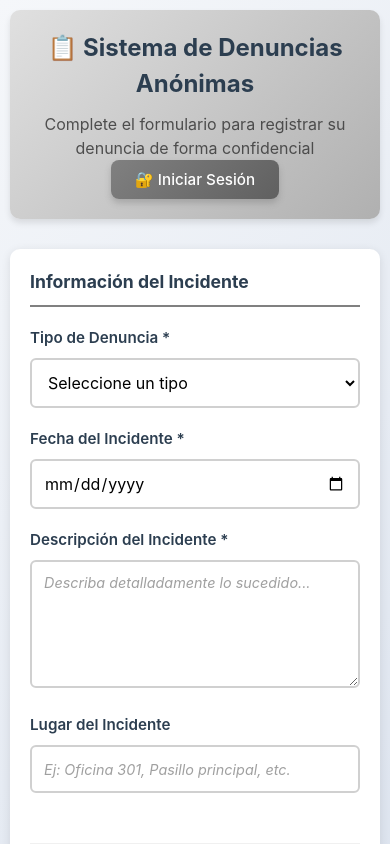
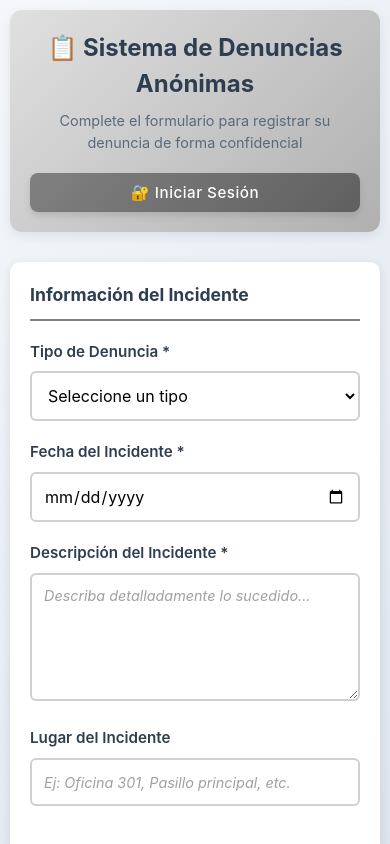
Before and after one commit to tribu333/front-denuncia, a React (Vite) app: page / in a window 390 px wide. Shown: the top 844 px of the page. Built offline with nearby package versions, Linux system fonts and the light colour scheme.

Commit message:
funcional

```diff
--- a/src/components/ComplaintForm.jsx
+++ b/src/components/ComplaintForm.jsx
@@ -4,6 +4,7 @@ import { complaintService } from '../services/ComplaintService';
 import { imageService } from '../services/ImageService';
 import ImageUploader from '../components/ImageUploader';
 import { useNavigate } from 'react-router-dom';
+import Navigation from './Navigation';
 import './ComplaintForm.css';
 
 const ComplaintForm = () => {
@@ -151,20 +152,13 @@ const ComplaintForm = () => {
   };
   return (
     <div className="complaint-form-container">
-      <div className="complaint-form-header">
-        <div className="header-top">
-          <div className="header-title">
-            <h1>📋 Sistema de Denuncias Anónimas</h1>
-            <p>Complete el formulario para registrar su denuncia de forma confidencial</p>
-          </div>
-          <button
-            onClick={handleLoginClick}
-            className="btn btn-primary"
-          >
-            🔐 Iniciar Sesión
-          </button>
-        </div>
-      </div>
+      <Navigation
+        title="📋 Sistema de Denuncias Anónimas"
+        subtitle="Complete el formulario para registrar su denuncia de forma confidencial"
+        showAuth={true}
+        isAuthenticated={false}
+        onLoginClick={handleLoginClick}
+      />
 
       {success && (
         <div className="alert alert-success">
--- a/src/components/ComplaintManagement.jsx
+++ b/src/components/ComplaintManagement.jsx
@@ -197,7 +197,7 @@ const ComplaintManagement = () => {
       </div>
 
       {/* Estadísticas */}
-      <div className="stats-grid">
+      {/* <div className="stats-grid">
         <div className="stat-card">
           <div className="stat-icon">📝</div>
           <div className="stat-content">
@@ -220,7 +220,7 @@ const ComplaintManagement = () => {
           </div>
         </div>
       </div>
-
+ */}
       {/* Búsqueda y Filtros */}
       <div className="search-filter-section">
         <div className="search-box">
@@ -272,7 +272,7 @@ const ComplaintManagement = () => {
             ))}
           </select>
 
-          <select
+          {/* <select
             value={filters.status}
             onChange={(e) => handleFilterChange('status', e.target.value)}
             className="filter-select"
@@ -281,7 +281,7 @@ const ComplaintManagement = () => {
             {statuses.map(status => (
               <option key={status} value={status}>{status}</option>
             ))}
-          </select>
+          </select> */}
 
           <button onClick={clearFilters} className="btn btn-clear">
             Limpiar Filtros
--- /dev/null
+++ b/src/components/Navigation.css
@@ -0,0 +1,127 @@
+.navigation-header {
+  width: 100%;
+  background: linear-gradient(135deg, #e0e0e0 0%, #b0b0b0 100%);
+  border-radius: 12px;
+  margin-bottom: 30px;
+  box-shadow: 0 4px 12px rgba(0, 0, 0, 0.08);
+  padding: 25px 30px;
+}
+
+.navigation-content {
+  display: flex;
+  justify-content: space-between;
+  align-items: center;
+  width: 100%;
+}
+
+.navigation-title-section {
+  flex: 1;
+}
+
+.navigation-title {
+  color: #2c3e50;
+  font-size: 1.8rem;
+  margin-bottom: 8px;
+  font-weight: 700;
+  display: flex;
+  align-items: center;
+  gap: 8px;
+}
+
+.navigation-subtitle {
+  color: #5a6a7a;
+  font-size: 0.95rem;
+  margin: 0;
+  font-weight: 400;
+}
+
+.navigation-actions {
+  display: flex;
+  align-items: center;
+  gap: 15px;
+}
+
+.btn {
+  padding: 12px 28px;
+  border: none;
+  border-radius: 8px;
+  font-size: 0.95rem;
+  font-weight: 600;
+  cursor: pointer;
+  transition: all 0.3s ease;
+  letter-spacing: 0.5px;
+  display: flex;
+  align-items: center;
+  gap: 8px;
+  white-space: nowrap;
+}
+
+.btn-login-nav {
+  background: linear-gradient(135deg, #808080 0%, #606060 100%);
+  color: white;
+  box-shadow: 0 4px 6px rgba(96, 96, 96, 0.2);
+}
+
+.btn-login-nav:hover {
+  transform: translateY(-2px);
+  box-shadow: 0 6px 12px rgba(96, 96, 96, 0.3);
+}
+
+.btn-logout-nav {
+  background: linear-gradient(135deg, #606060 0%, #404040 100%);
+  color: white;
+  box-shadow: 0 4px 6px rgba(64, 64, 64, 0.2);
+}
+
+.btn-logout-nav:hover {
+  transform: translateY(-2px);
+  box-shadow: 0 6px 12px rgba(64, 64, 64, 0.3);
+}
+
+/* Responsive */
+@media (max-width: 768px) {
+  .navigation-header {
+    padding: 20px;
+  }
+
+  .navigation-content {
+    flex-direction: column;
+    gap: 20px;
+    text-align: center;
+  }
+
+  .navigation-title-section {
+    width: 100%;
+  }
+
+  .navigation-title {
+    font-size: 1.5rem;
+    justify-content: center;
+  }
+
+  .navigation-subtitle {
+    font-size: 0.9rem;
+  }
+
+  .navigation-actions {
+    width: 100%;
+    justify-content: center;
+  }
+
+  .btn {
+    padding: 10px 24px;
+    font-size: 0.9rem;
+  }
+}
+
+@media (max-width: 480px) {
+  .navigation-actions {
+    flex-direction: column;
+    width: 100%;
+  }
+
+  .btn {
+    width: 100%;
+    justify-content: center;
+  }
+}
--- /dev/null
+++ b/src/components/Navigation.jsx
@@ -0,0 +1,44 @@
+import React from 'react';
+import './Navigation.css';
+
+const Navigation = ({
+  title,
+  subtitle,
+  showAuth = true,
+  isAuthenticated = false,
+  onLoginClick,
+  onLogoutClick
+}) => {
+  return (
+    <div className="navigation-header">
+      <div className="navigation-content">
+        <div className="navigation-title-section">
+          <h1 className="navigation-title">{title}</h1>
+          {subtitle && <p className="navigation-subtitle">{subtitle}</p>}
+        </div>
+
+        <div className="navigation-actions">
+          {showAuth && !isAuthenticated && (
+            <button
+              onClick={onLoginClick}
+              className="btn btn-login-nav"
+            >
+              🔐 Iniciar Sesión
+            </button>
+          )}
+
+          {showAuth && isAuthenticated && (
+            <button
+              onClick={onLogoutClick}
+              className="btn btn-logout-nav"
+            >
+              🔓 Cerrar Sesión
+            </button>
+          )}
+        </div>
+      </div>
+    </div>
+  );
+};
+
+export default Navigation;
```
